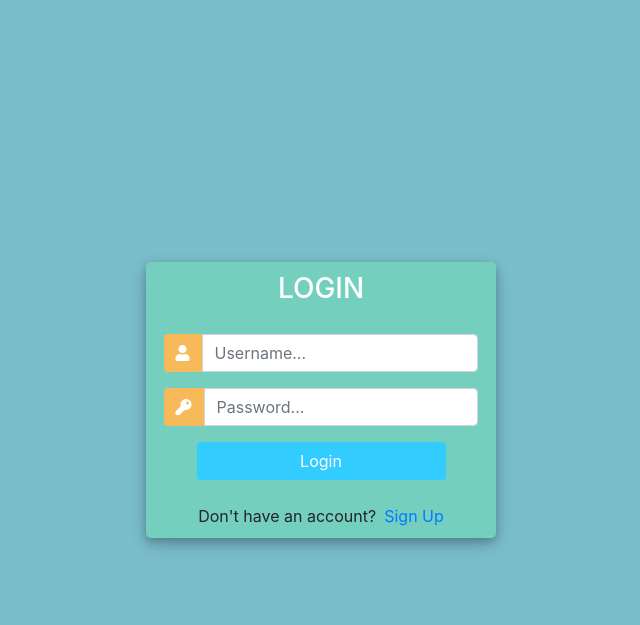
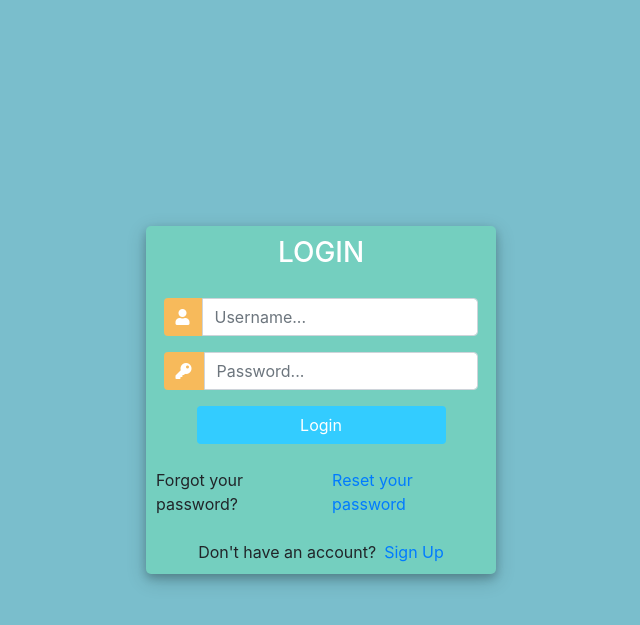
Before and after one commit to alikarimi80/my_site, a Django app: template login/templates/login/login.html in a window 1280 px wide. Shown: the top 625 px of the page, without its empty margins (319-959 px from the left). Run offline with Django 3.2, Linux system fonts and the light colour scheme; the template is opened without the code that fills it, so the values that code supplies are empty; some libraries are stand-ins or nearby versions.

Commit message:
login page aded

```diff
--- a/login/templates/login/login.html
+++ b/login/templates/login/login.html
@@ -114,6 +114,13 @@
 					<p id="messages">{{message}}</p>
 				{% endfor %}
 
+                <div class="mt-4">
+					<div class="d-flex justify-content-center links">
+						Forgot your password? <a href="{% url 'login:reset_password' %}" class="ml-2">Reset your password</a>
+					</div>
+
+				</div>
+
 				<div class="mt-4">
 					<div class="d-flex justify-content-center links">
 						Don't have an account? <a href="{% url 'login:register' %}" class="ml-2">Sign Up</a>
```
